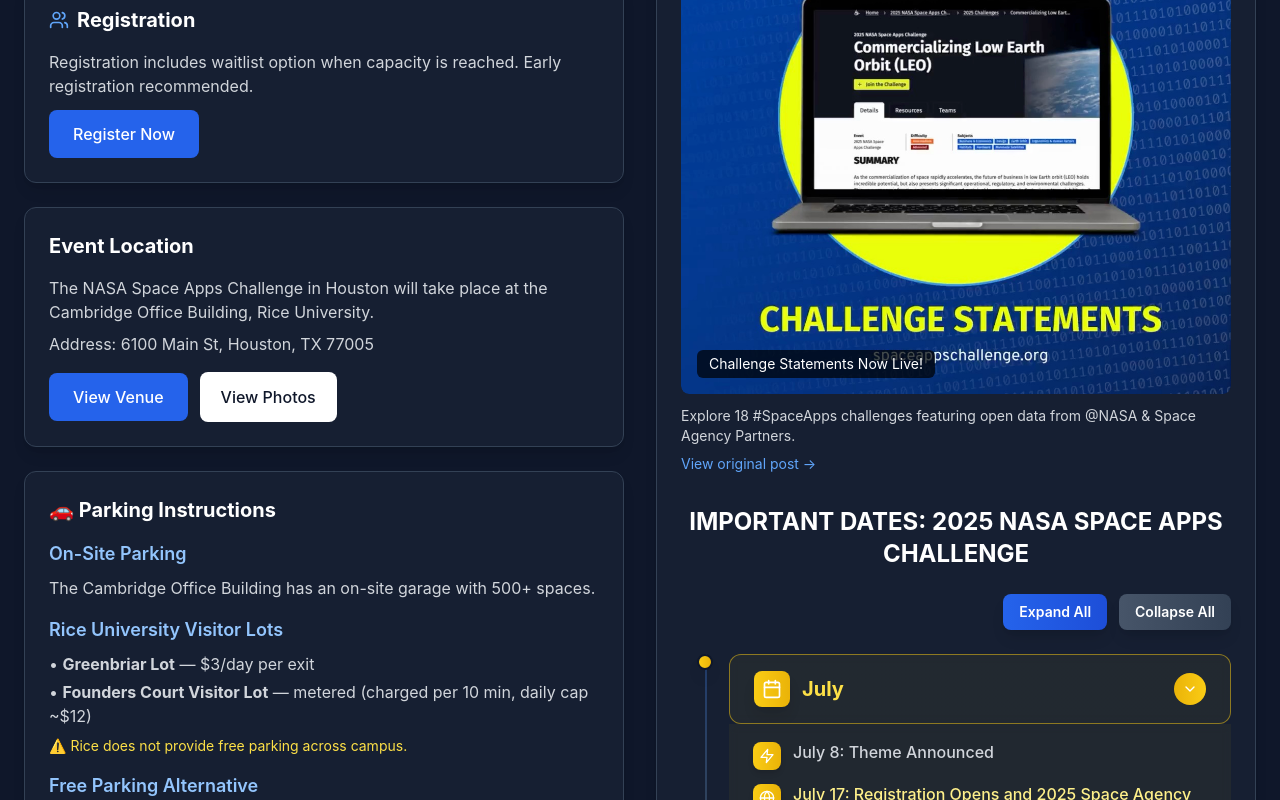
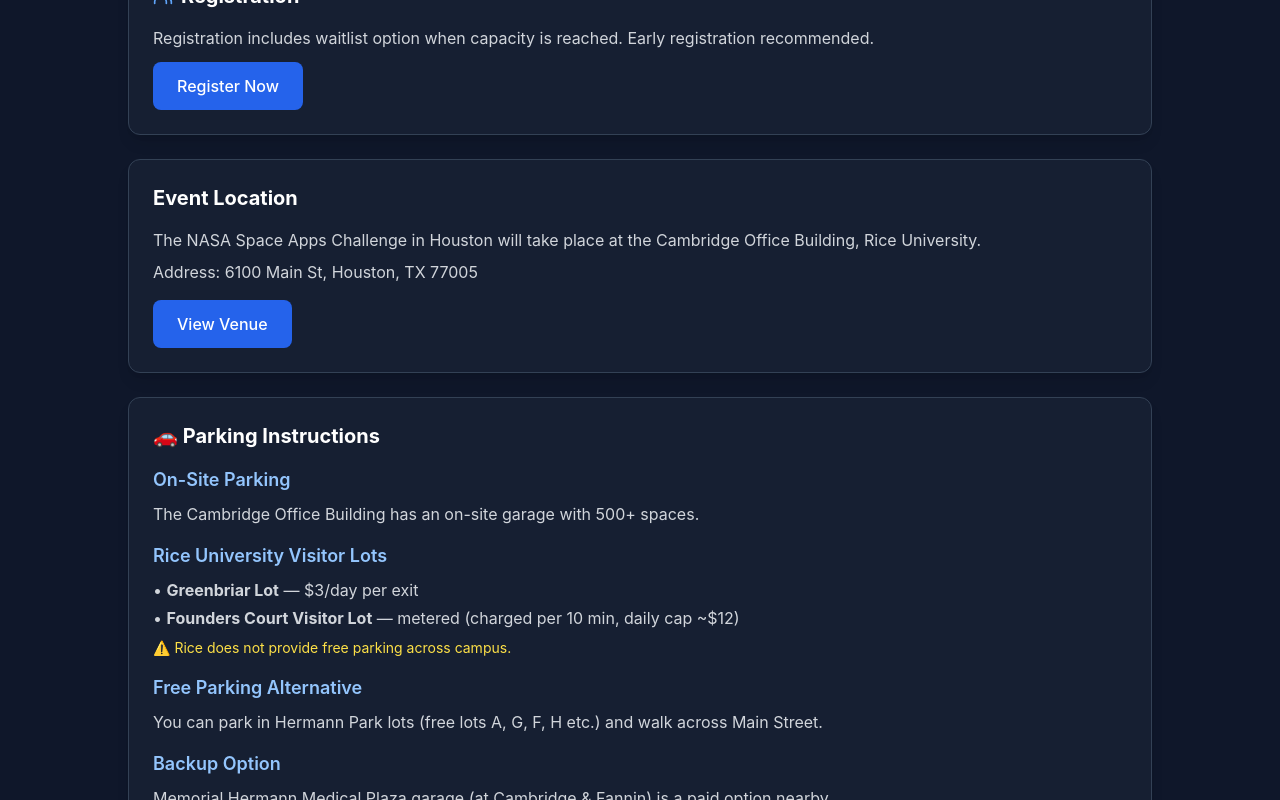
Before and after one commit to zainkhan1994/SpaceappschallengeV2-main, a React (Vite) app: page / in a window 1280 px wide. Shown: the part 1309-2109 px from the top of the page. Built offline with nearby package versions, Linux system fonts and the light colour scheme.

Commit message:
Remove Latest Updates section from EventBasics component
Co-authored-by: zainkhan1994 <124276412+zainkhan1994@users.noreply.github.com>

```diff
--- a/src/components/EventBasics.tsx
+++ b/src/components/EventBasics.tsx
@@ -1,7 +1,6 @@
-import React, { useState, useEffect } from 'react';
+import React from 'react';
 import { Users, Globe } from 'lucide-react';
 import EventContactInfo from './EventContactInfo';
-import Timeline from './Timeline';
 
 const EventBasics: React.FC = () => {
   return (
@@ -14,8 +13,7 @@ const EventBasics: React.FC = () => {
           </p>
         </div>
 
-        <div className="grid md:grid-cols-2 gap-8">
-          {/* Left column: event info cards */}
+        <div className="max-w-5xl mx-auto">
           <div className="space-y-6">
             {/* Event Details Card */}
             <div className="bg-slate-800/50 rounded-xl p-6 border border-slate-700 shadow-lg">
@@ -64,7 +62,6 @@ const EventBasics: React.FC = () => {
                 Address: 6100 Main St, Houston, TX 77005
               </p>
               <div>
-                <div className="flex items-center space-x-3">
                 <a
                   href="https://www.rice.edu/"
                   target="_blank"
@@ -73,13 +70,6 @@ const EventBasics: React.FC = () => {
                 >
                   View Venue
                 </a>
-                  <button
-                    onClick={() => setShowPhoto(true)}
-                    className="inline-block px-5 py-3 bg-white text-slate-900 rounded-lg hover:brightness-95 transition-all font-medium border border-transparent"
-                  >
-                    View Photos
-                  </button>
-                </div>
               </div>
             </div>
 
@@ -214,43 +204,6 @@ const EventBasics: React.FC = () => {
             {/* Contact Information - NEW */}
             <EventContactInfo />
           </div>
-
-          {/* Right column: Twitter Embed & Timeline */}
-          <div className="space-y-6">
-            {/* Challenge Video/Image */}
-            <div className="bg-slate-800/50 rounded-xl p-6 border border-slate-700 shadow-lg">
-              <h3 className="text-xl font-bold text-white mb-4">Latest Updates</h3>
-              <div className="video-container">
-                {/* Challenge Statements Image */}
-                <div className="relative rounded-lg overflow-hidden">
-                  <img
-                    src="/videos/BA5FA481-BE9D-4F98-B03B-F21E0D3A300C_1_102_o.jpeg"
-                    alt="NASA Space Apps Challenge Statements Now Live"
-                    className="w-full h-auto rounded-lg"
-                  />
-                  <div className="absolute bottom-4 left-4 bg-black/70 text-white px-3 py-1 rounded text-sm">
-                    Challenge Statements Now Live!
-                  </div>
-                </div>
-                <div className="mt-3 text-gray-300 text-sm">
-                  <p>Explore 18 #SpaceApps challenges featuring open data from @NASA & Space Agency Partners.</p>
-                  <a
-                    href="https://x.com/i/status/1967981836576936072"
-                    target="_blank"
-                    rel="noopener noreferrer"
-                    className="text-blue-400 hover:text-blue-300 mt-2 inline-block"
-                  >
-                    View original post →
-                  </a>
-                </div>
-              </div>
-
-              <div className="mt-8">
-                <h3 className="text-2xl font-bold text-white mb-6 text-center">IMPORTANT DATES: 2025 NASA SPACE APPS CHALLENGE</h3>
-                <Timeline />
-              </div>
-            </div>
-          </div>
         </div>
       </div>
     </div>
```
Lines whose indentation alone changed are shown as unchanged.
